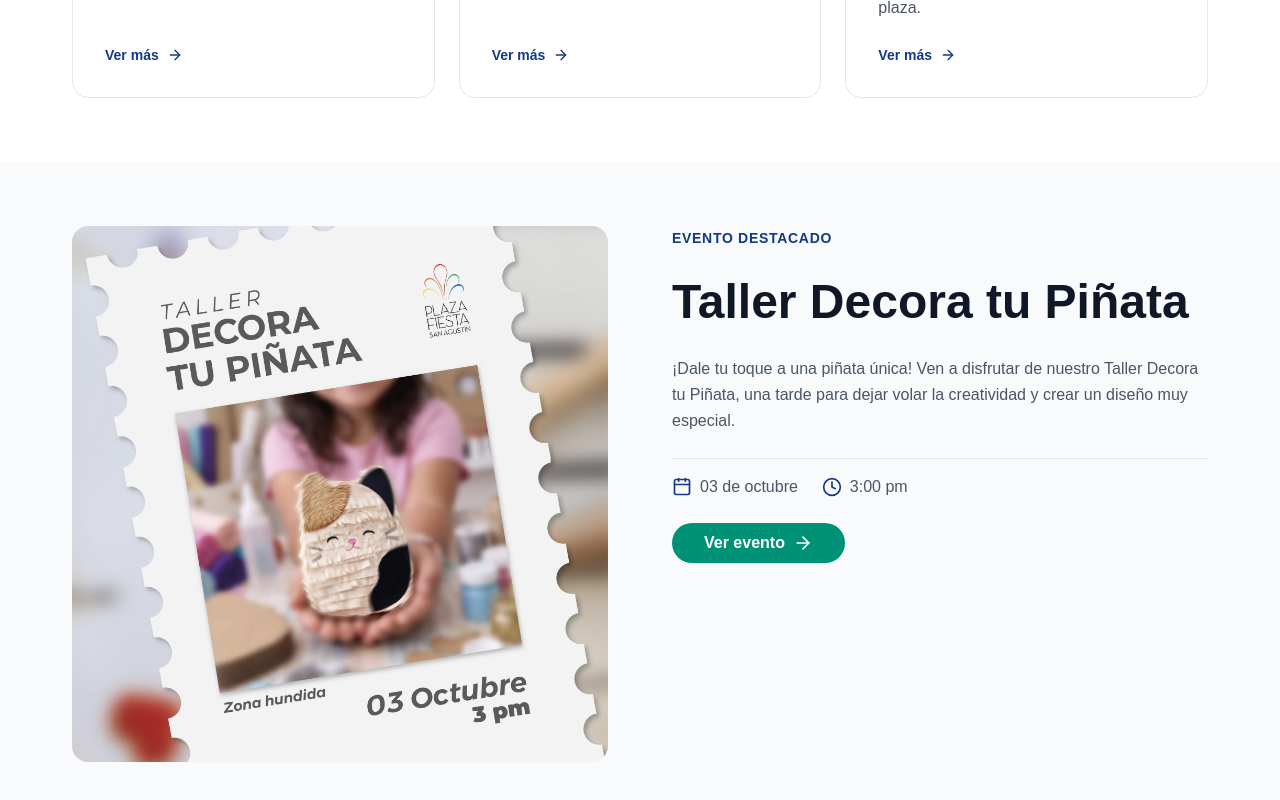
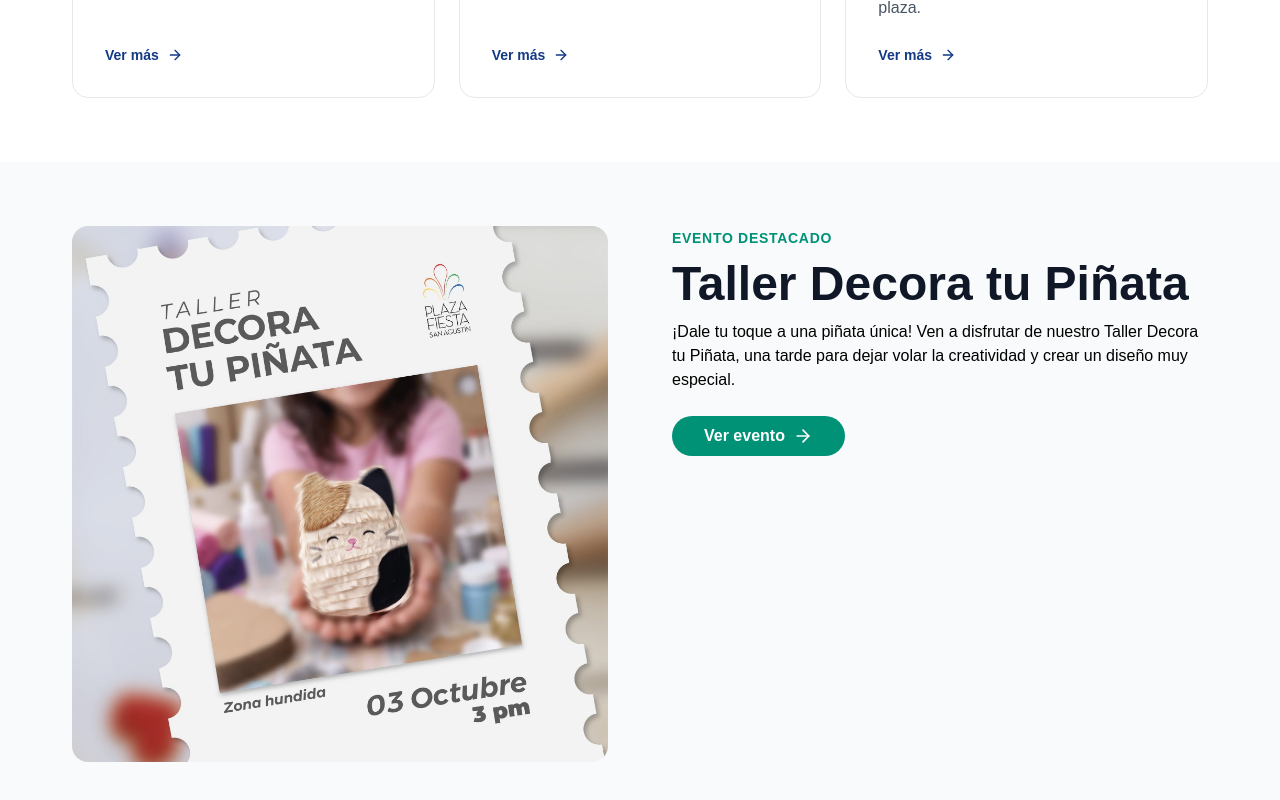
Before and after one commit to everviera12/plaza-fsa, a Next.js app: page / in a window 1280 px wide. Shown: the part 1286-2086 px from the top of the page. Built offline with nearby package versions, Linux system fonts and the light colour scheme; a web font is replaced by a local one.

Commit message:
refactor FeaturedEvent component: simplify layout and remove unused imports

```diff
--- a/components/featured-event.tsx
+++ b/components/featured-event.tsx
@@ -2,7 +2,7 @@
 
 import Image from "next/image";
 import Link from "next/link";
-import { ArrowRight, Calendar, Clock, MapPin } from "lucide-react";
+import { ArrowRight, Calendar, Clock } from "lucide-react";
 
 export default function FeaturedEvent() {
   return (
@@ -19,33 +19,18 @@ export default function FeaturedEvent() {
             />
           </div>
 
-          <div className="space-y-6">
-            <span className="inline-block text-sm font-semibold text-blue uppercase tracking-wider">Evento destacado</span>
-
-            <h2 className="text-3xl sm:text-4xl lg:text-5xl font-bold text-gray-900 leading-tight">
-              Taller Decora tu Piñata
-            </h2>
-
-            <div className="space-y-4 text-gray-600 leading-relaxed">
+          <div className="grid gap-6">
+            <div className="space-y-3">
+              <span className="inline-block text-sm font-semibold text-teal uppercase tracking-wider">Evento destacado</span>
+              <h2 className="text-3xl sm:text-4xl lg:text-5xl font-bold text-gray-900">Taller Decora tu Piñata</h2>
               <p>
                 ¡Dale tu toque a una piñata única! Ven a disfrutar de nuestro Taller Decora tu
                 Piñata, una tarde para dejar volar la creatividad y crear un diseño muy especial.
               </p>
             </div>
 
-            <div className="flex flex-wrap items-center gap-4 sm:gap-6 pt-4 border-t border-gray-200">
-              <div className="flex items-center gap-2 text-gray-600">
-                <Calendar className="h-5 w-5 text-blue flex-shrink-0" aria-hidden="true" />
-                <span className="font-medium">03 de octubre</span>
-              </div>
-              <div className="flex items-center gap-2 text-gray-600">
-                <Clock className="h-5 w-5 text-blue flex-shrink-0" aria-hidden="true" />
-                <span className="font-medium">3:00 pm</span>
-              </div>
-            </div>
-
             <Link href="/eventos"
-              className="inline-flex items-center gap-2 rounded-full bg-teal px-8 py-2 text-base font-semibold text-white"
+              className="inline-flex w-fit items-center gap-2 rounded-full bg-teal px-8 py-2 text-base font-semibold text-white"
             >
               Ver evento
               <ArrowRight className="h-5 w-5" />
```
